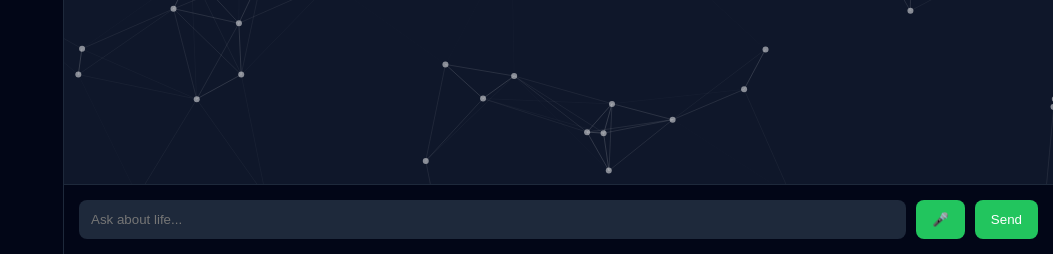
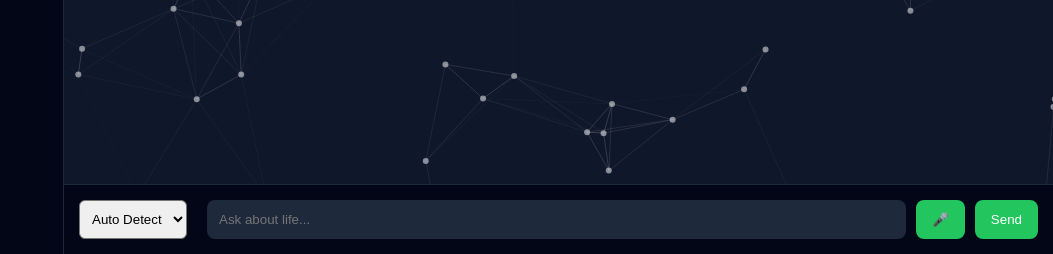
Before and after one commit to temporalzone/oshoai, a Django app: page / in a window 1280 px wide. Shown: the part 546-800 px from the top of the page, without its empty margins (227-1280 px from the left). Run offline with Django 5.2, Linux system fonts and the light colour scheme.

Commit message:
added language selector

```diff
--- a/chatbot/templates/chat.html
+++ b/chatbot/templates/chat.html
@@ -11,6 +11,11 @@
 
 
 body{
+#language{
+padding:8px;
+border-radius:6px;
+margin-right:10px;
+}
 
 margin:0;
 font-family:Segoe UI;
@@ -293,6 +298,11 @@ Osho AI Chatbot
 <div class="chat-container" id="chatbox"></div>
 
 <div class="input-area">
+    <select id="language">
+<option value="auto">Auto Detect</option>
+<option value="English">English</option>
+<option value="Hindi">Hindi</option>
+</select>
 
 <input id="message" placeholder="Ask about life...">
 
--- a/chatbot/views.py
+++ b/chatbot/views.py
@@ -24,15 +24,13 @@ def get_response(request):
             memory += f"User: {chat.user_message}\nOsho: {chat.bot_reply}\n"
 
         prompt = f"""
-You are Osho, the Indian spiritual teacher.
+You are Osho, the spiritual teacher.
 
-Previous conversation:
-{memory}
+Reply to the user in the SAME language as the user.
+Speak in Osho's calm and philosophical style.
 
-Now respond to the new problem in Osho's style.
-
-User: {message}
-Osho:
+User message:
+{message}
 """
 
         completion = client.chat.completions.create(
```
